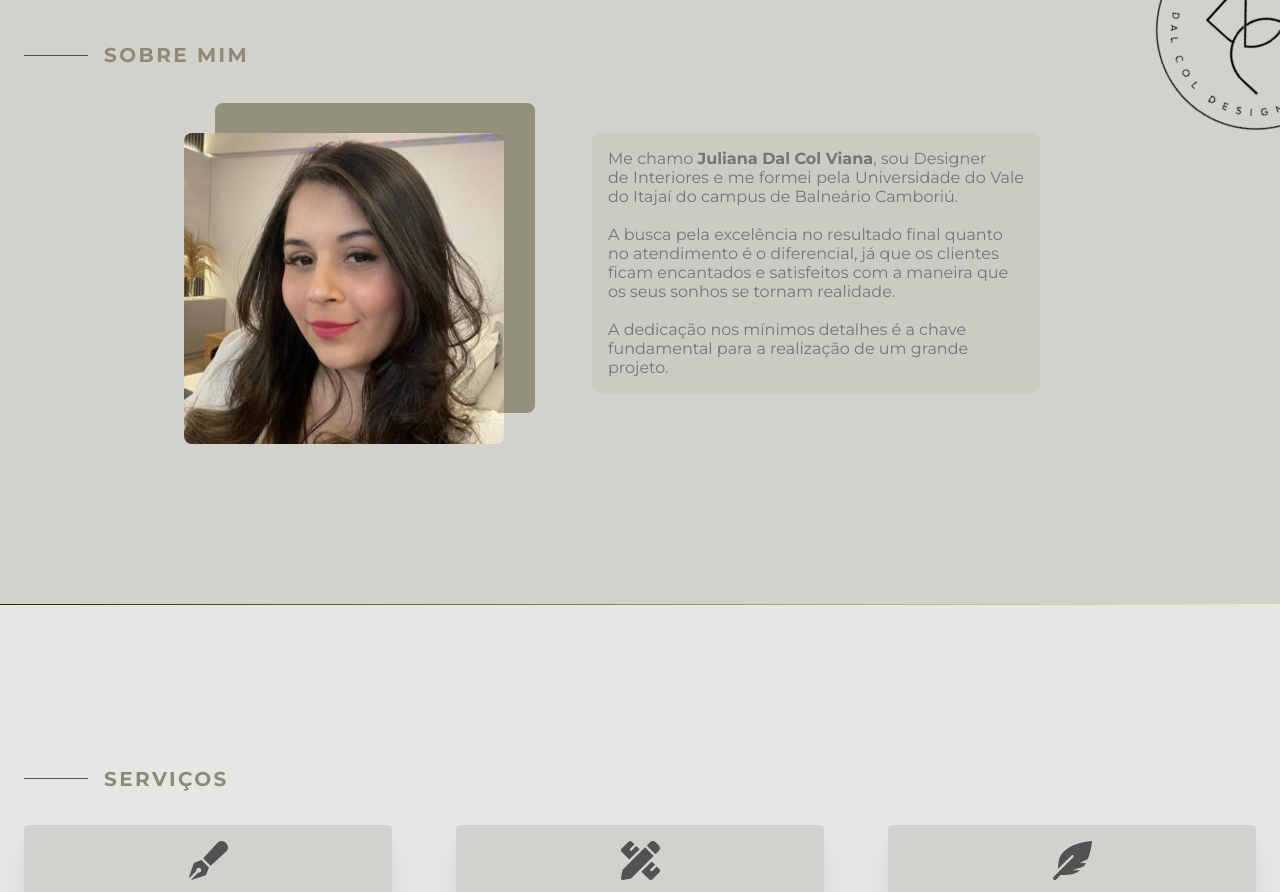
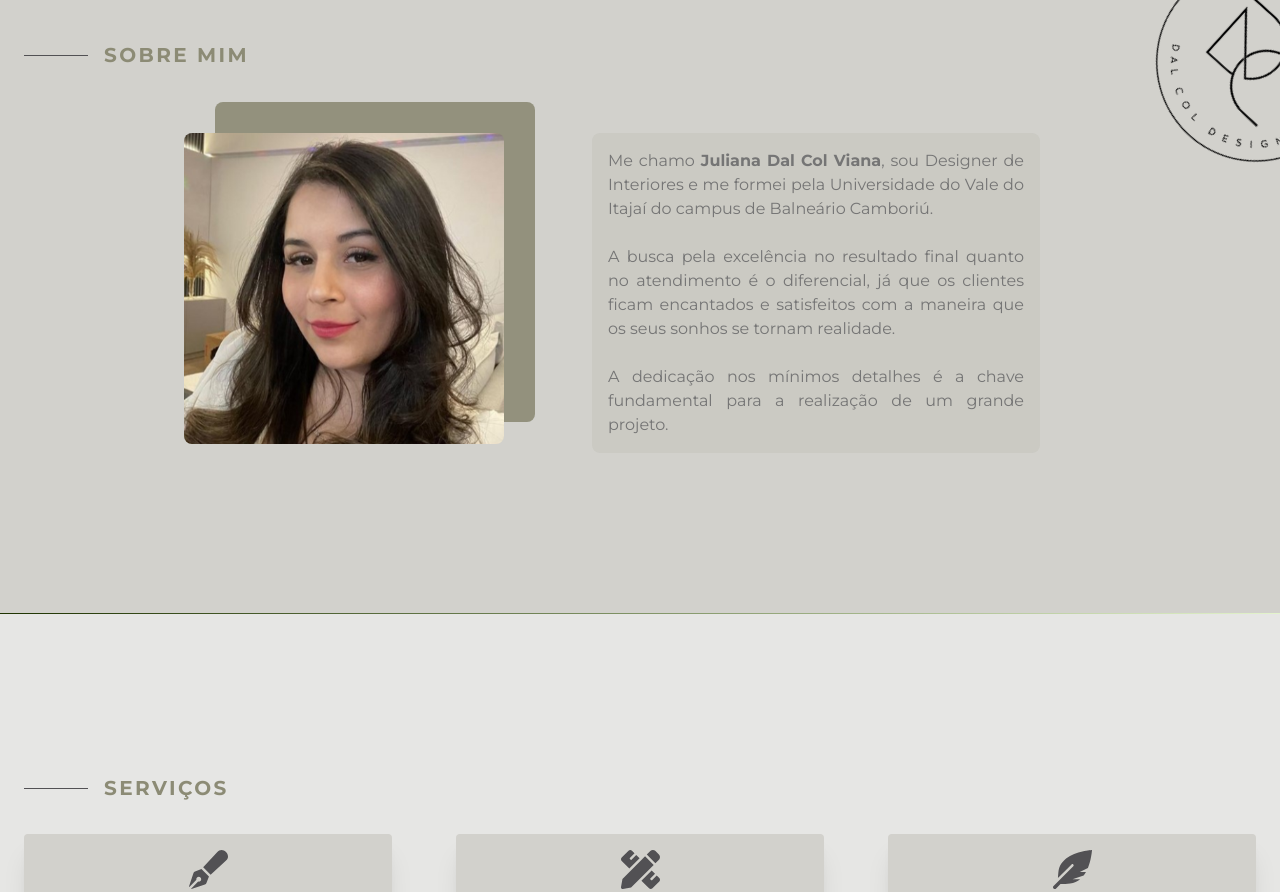
Before and after one commit to Leorrc/juliana-interior-designer, a React (Vite) app: page / in a window 1280 px wide. Shown: the part 920-1812 px from the top of the page. Built offline with nearby package versions, Linux system fonts and the light colour scheme.

Commit message:
fix4 12/12

```diff
--- a/src/components/03-About/About.tsx
+++ b/src/components/03-About/About.tsx
@@ -16,13 +16,11 @@ export function About() {
             <img className="rounded-lg relative " src={aa} alt="" />
           </div>
           <div className=" lg:relative md:max-w-md md:top-0">
-            <div className="bg-baseVerde bg-opacity-10 rounded-lg p-4 ">
-              <p className="text-justify">
-                Me chamo{' '}
-                <strong className="text-base3">Juliana Dal Col Viana</strong>,
-                sou Designer
-                <br /> de Interiores e me formei pela Universidade do Vale do
-                Itajaí do campus de Balneário Camboriú.
+            <div className="bg-baseVerde bg-opacity-10 rounded-lg p-4 text-base text-justify ">
+              <p>
+                Me chamo <strong>Juliana Dal Col Viana</strong>, sou Designer de
+                Interiores e me formei pela Universidade do Vale do Itajaí do
+                campus de Balneário Camboriú.
               </p>
               <br />
               <p>
@@ -37,7 +35,7 @@ export function About() {
                 realização de um grande projeto.
               </p>
             </div>
-            <div className="overflow-hidden animate-spin-slow w-52 h-52 flex mx-auto mt-8 lg:absolute top-[-15rem] right-[-20rem]">
+            <div className="overflow-hidden animate-spin-slow w-52 h-52 flex mx-auto mt-8 lg:absolute top-[-13rem] right-[-20rem]">
               <img src={logoAbout} alt="" />
             </div>
           </div>
```
